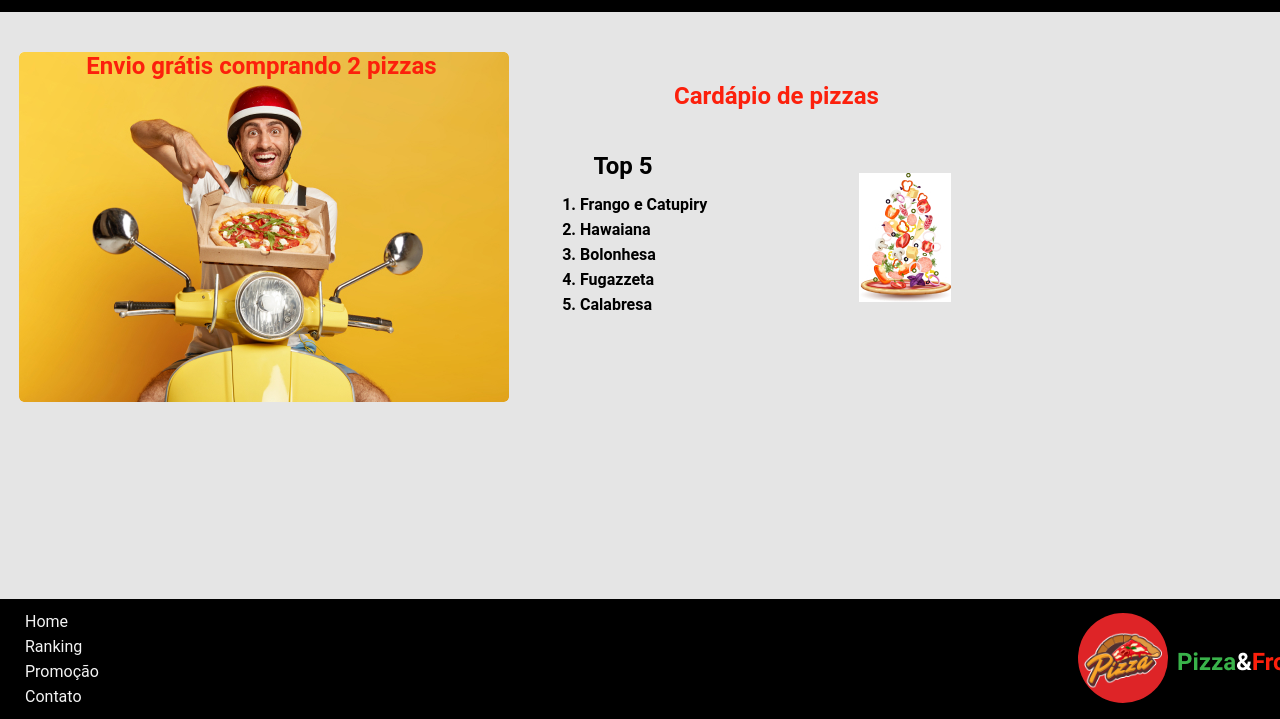
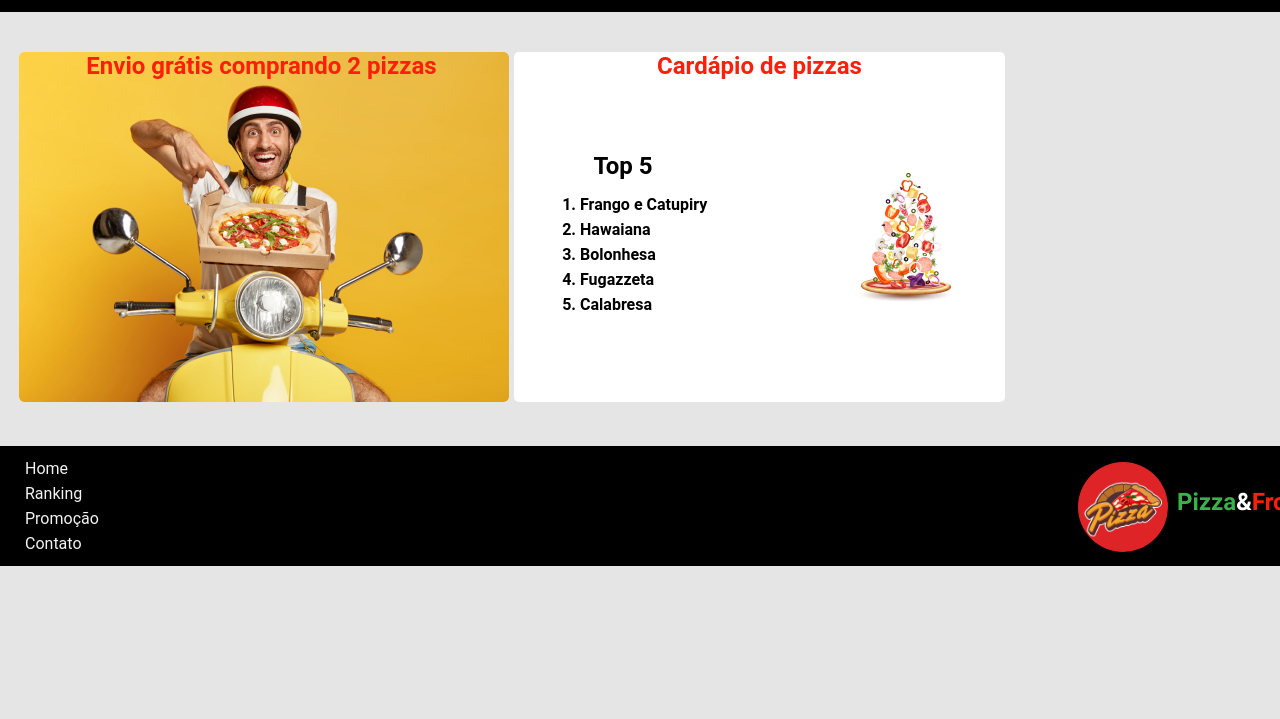
Before and after one commit to CarlosAugusto14/Digital-House, a plain HTML site: page Atividade 11/index.html in a window 1280 px wide. Shown: the part 108-827 px from the top of the page. After the commit the page ends 800 px from the top, so only its background shows below. Drawn offline with Linux system fonts and the light colour scheme.

Commit message:
definindo margin-bottom corretamente da section

```diff
--- a/Atividade 11/index.html
+++ b/Atividade 11/index.html
@@ -26,12 +26,13 @@
         </div>
       </nav>
     </header>
+
     <main>
       <section>
         <div class="card">
           <h2 class="title1">Envio grátis comprando 2 pizzas</h2>
           <img src="./img/delivery.jpg" class="img-pizza" />
-          <h2 class="title2">Cardápio de pizzas</h2>
+        <div><h2 class="title2">Cardápio de pizzas</h2></div>
         </div>
 
         <div class="firstpizza">
@@ -51,6 +52,7 @@
         </div>
       </section>
     </main>
+
     <footer>
       <nav class="nav3">
         <a href="">Home</a>
--- a/Atividade 11/style.css
+++ b/Atividade 11/style.css
@@ -8,6 +8,9 @@
 
 body {
     background-color: #E5E5E5;
+}
+main {
+
 }
 
 header {
@@ -74,7 +77,7 @@ section {
     justify-content: flex-start;
     margin-left: 19px;
     margin-top: 160px;
-    margin-bottom: 193px;
+    margin-bottom: 40px;
     margin-right: 515px;
 }
 
@@ -108,10 +111,10 @@ section {
 
 .title2 {
     position: absolute;
-    width: 205px;
-    height: 28px;
-    left: 674px;
-    top: 190px;
+    width: 491px;
+    height: 350px;
+    left: 514px;
+    top: 160px;
     font-family: 'Roboto';
     font-style: normal;
     font-weight: 700;
@@ -119,12 +122,14 @@ section {
     line-height: 28px;
     color: #FC200C;
     text-align: center;
+    background: white;
+    border-radius: 5px;
 
 }
 
 .firstpizza {
     display: flex;
-    justify-content: space-around;
+    justify-content: flex-end;
     flex-direction: row-reverse;
     align-items: flex-end;
     width: 385px;
@@ -190,7 +195,7 @@ a {
     width: 92px;
     height: 80px;
     left: 1050px;
-    top: 711px;
+    top: 560px;
 }
 
 .VectorPizza1 img {
@@ -206,7 +211,7 @@ a {
     height: 23px;
     width: 110px;
     left: 1150px;
-    top: 750px;
+    top: 590px;
     border-radius: nullpx;
 }
 
```
